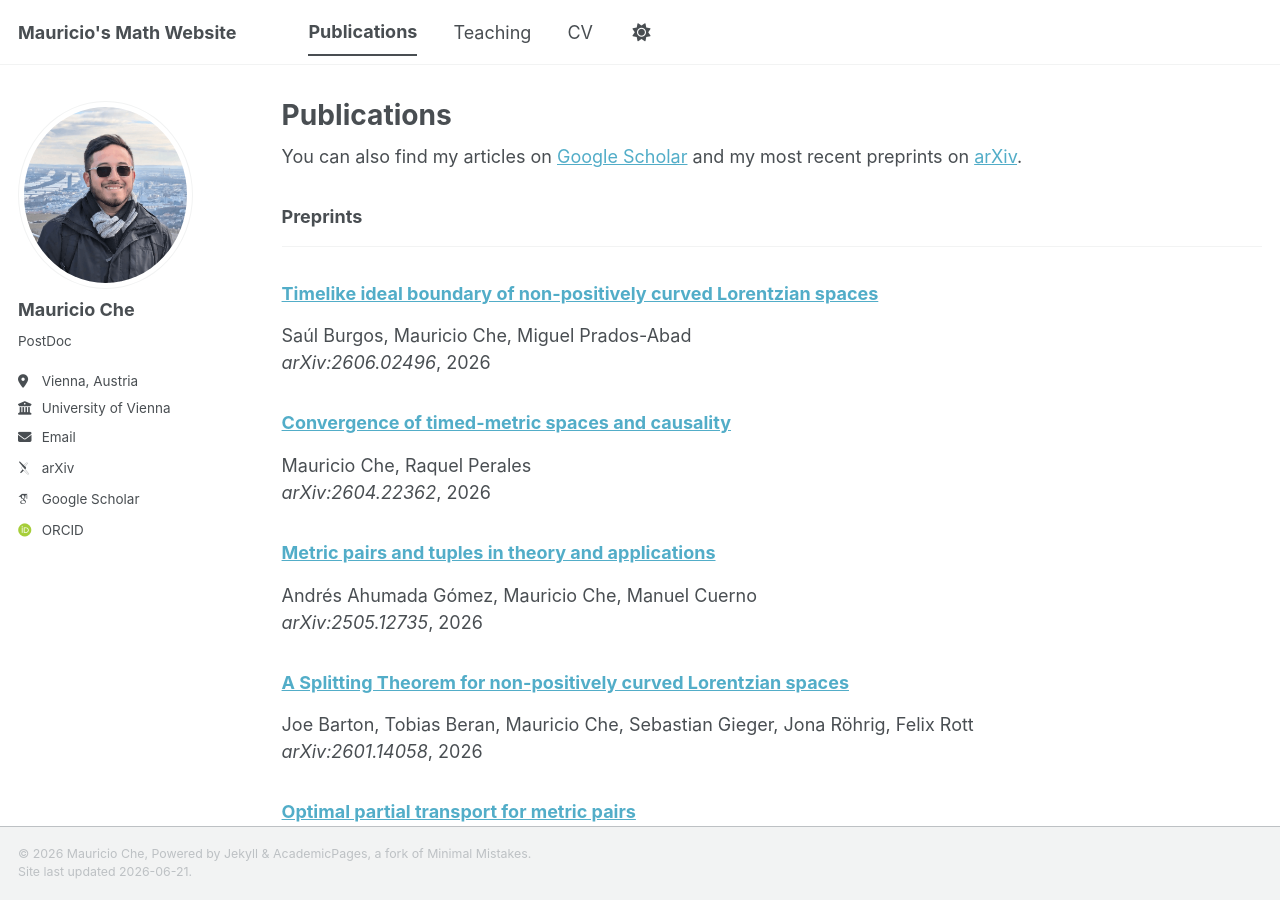
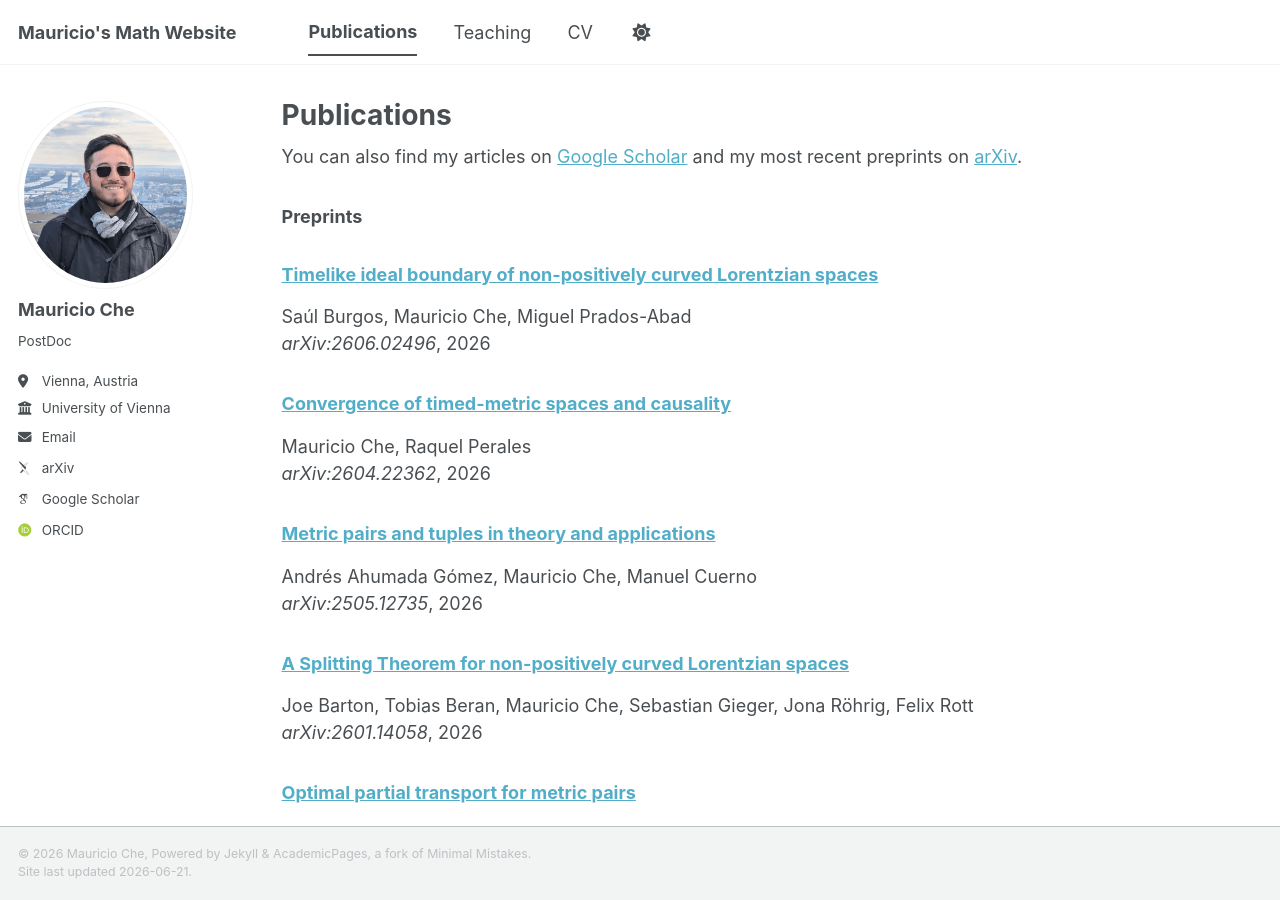
Before and after one commit to MauricioChe/mauricioche.github.io, a Jekyll site: the page built from _pages/publications.html, in a window 1280 px wide and 900 px high. Built offline with Jekyll 4.4.1, drawn with Linux system fonts in a browser that asks for light colours; some web fonts are replaced; a script bundle is joined from its source files by our own code; library files that are not in the unit come from our copies.

Commit message:
Update publications.html

```diff
--- a/_pages/publications.html
+++ b/_pages/publications.html
@@ -20,7 +20,7 @@ author_profile: true
         {% continue %}
       {% endif %}
       {% unless title_shown %}
-        <h3>{{ category[1].title }}</h3><hr />
+        <h3>{{ category[1].title }}</h3>
         {% assign title_shown = true %}
       {% endunless %}
       {% include archive-single.html %}
```
